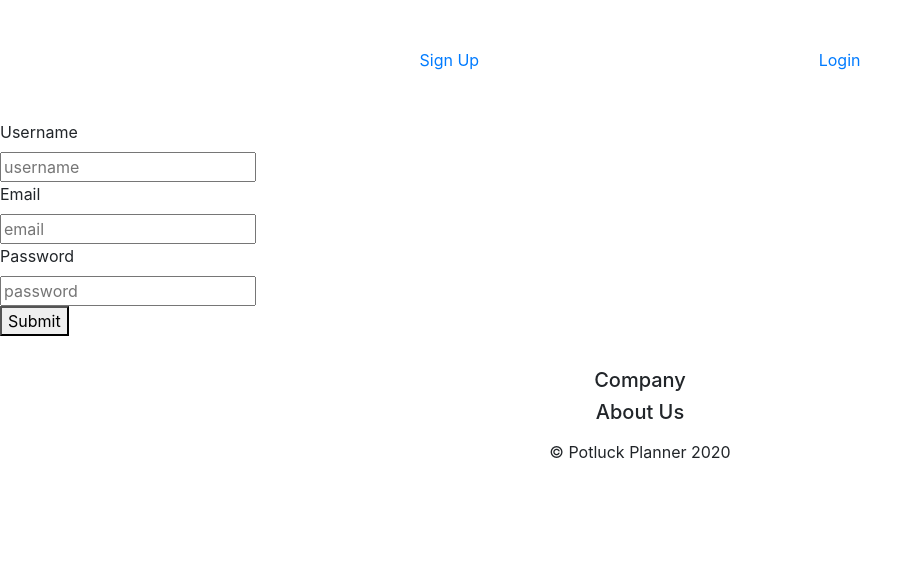
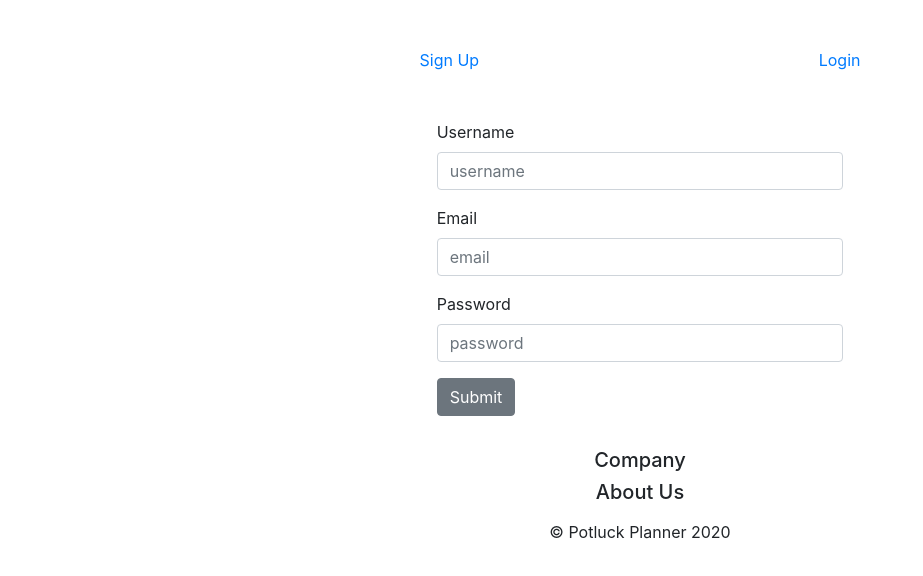
Before and after one commit to PotluckPlanner-devin/Front-End-React, a React (Create React App) app: page /registration in a window 1280 px wide. Shown: the top 576 px of the page, without its empty margins (0-923 px from the left). Built offline with nearby package versions, Linux system fonts and the light colour scheme.

Commit message:
first bootstrap commit. General styles done.

```diff
--- a/package.json
+++ b/package.json
@@ -14,6 +14,7 @@
     "react-redux": "^7.2.0",
     "react-router-dom": "^5.1.2",
     "react-scripts": "3.4.0",
+    "reactstrap": "^8.4.1",
     "redux": "^4.0.5",
     "redux-thunk": "^2.3.0",
     "styled-components": "^5.0.1"
--- a/src/components/Registration.js
+++ b/src/components/Registration.js
@@ -2,13 +2,14 @@ import React from "react";
 import useForm from "../hooks/useForm";
 import validate from "../utils/validateRegister";
 import axios from "axios";
+import { Col, Row, Button, Form, FormGroup, Label, Input, FormText } from "reactstrap";
 
 const Registration = () => {
   const {
     handleChange,
     handleSubmit,
     values,
-    errors } = useForm( submit, validate );
+    errors } = useForm(submit, validate);
 
   function submit() {
 
@@ -29,13 +30,14 @@ const Registration = () => {
   }
 
   return (
-    <div>
-      <form onSubmit={handleSubmit} noValidate>
-        <div>
-          <label>Username</label>
-          <div>
-            <input
-              className={`${errors.username && "inputError"}`}
+    <Form onSubmit={handleSubmit} noValidate>
+      <Row>
+      <Col md="4"></Col>
+      <Col md="4">
+      <FormGroup>
+        <Label>Username</Label>
+        <Input
+          //className={`${errors.username && "inputError"}`}
           name="username"
           type="text"
           placeholder="username"
@@ -43,13 +45,12 @@ const Registration = () => {
           onChange={handleChange}
         />
         {errors.username && <p className="error">{errors.username}</p>}
-          </div>
-        </div>
-        <div>
-          <label>Email</label>
-          <div>
-            <input
-              className={`${errors.email && "inputError"}`}
+      </FormGroup>
+      <FormGroup>
+
+        <Label>Email</Label>
+        <Input
+          //className={`${errors.email && "inputError"}`}
           name="email"
           type="email"
           placeholder="email"
@@ -57,13 +58,12 @@ const Registration = () => {
           onChange={handleChange}
         />
         {errors.email && <p className="error">{errors.email}</p>}
-          </div>
-        </div>
-        <div>
-          <label>Password</label>
-          <div>
-            <input
-              className={`${errors.password && "inputError"}`}
+      </FormGroup>
+
+      <FormGroup>
+        <Label>Password</Label>
+        <Input
+          //className={`${errors.password && "inputError"}`}
           name="password"
           type="password"
           placeholder="password"
@@ -71,11 +71,12 @@ const Registration = () => {
           onChange={handleChange}
         />
         {errors.password && <p className="error">{errors.password}</p>}
-          </div>
-        </div>
-        <button type="submit">Submit</button>
-      </form>
-    </div>
+      </FormGroup >
+        <Button type="submit">Submit</Button>
+        </Col>
+        <Col md=""></Col>
+        </Row>
+    </Form>
   );
 };
 
```
Also changed, not shown: 1 other file (tests, documents, lock files or other folders). Lines whose indentation alone changed are shown as unchanged.
